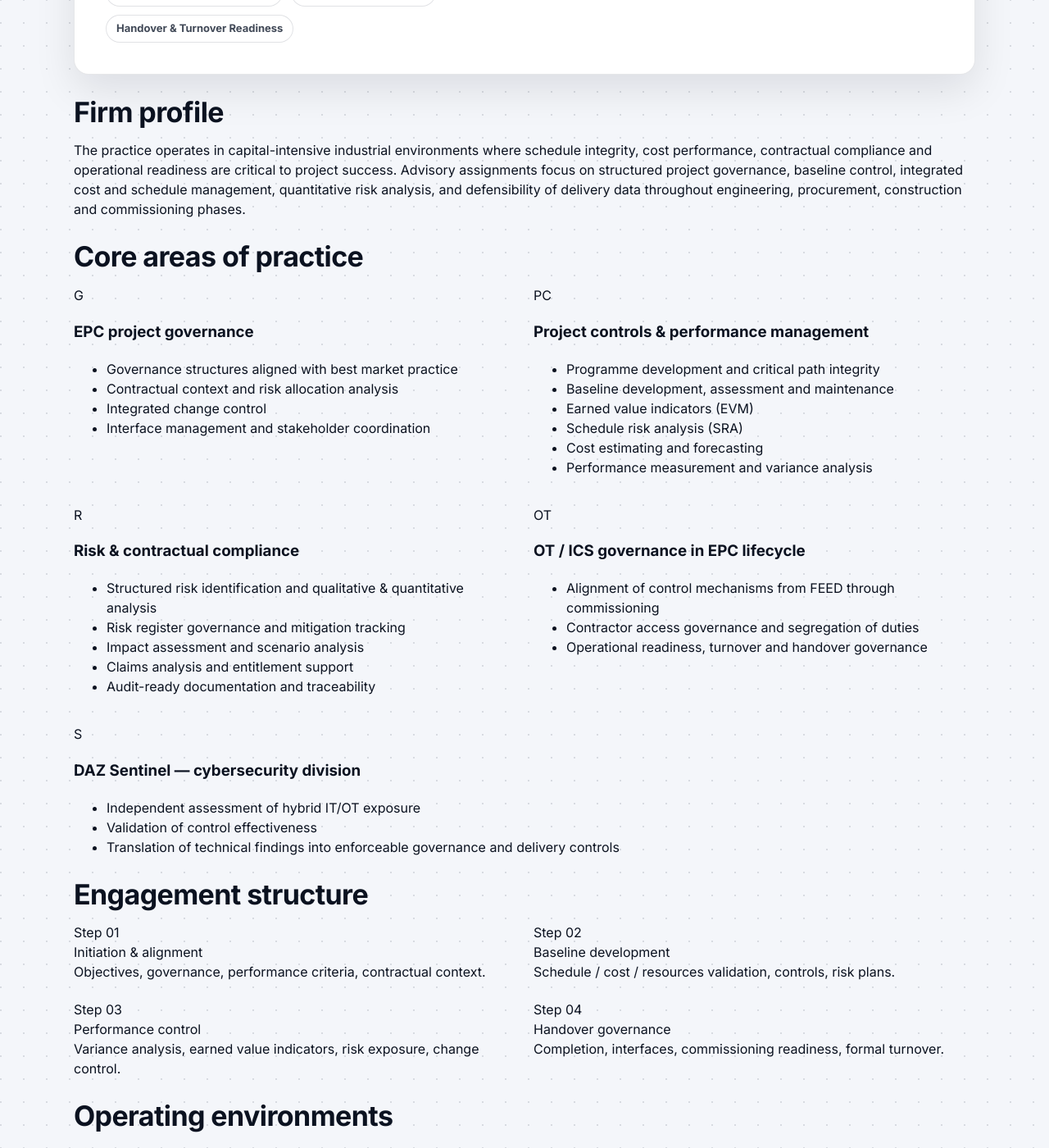
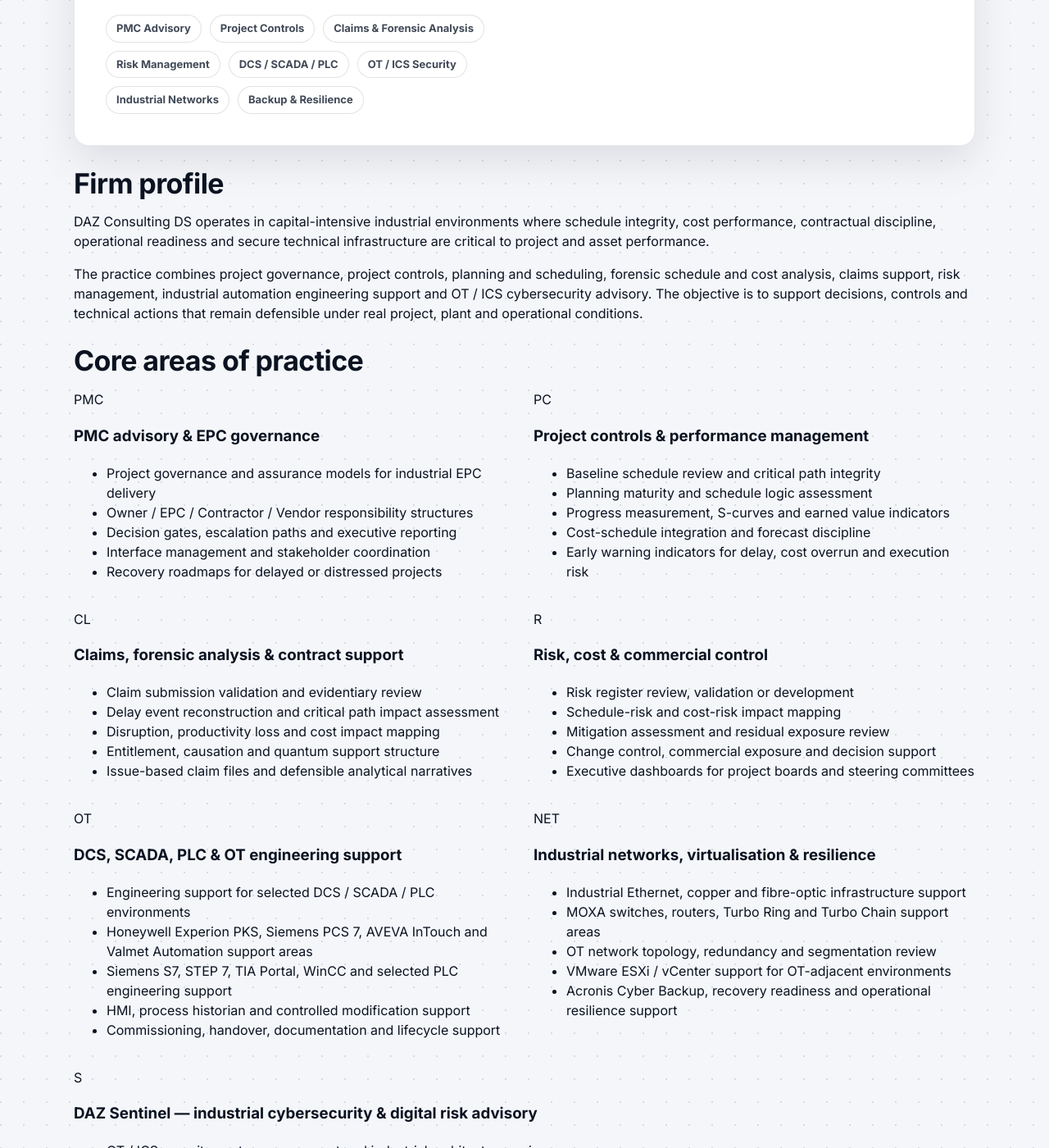
Before and after one commit to DAZDS/DAZDS.github.io, a Jekyll site: the page built from index.html, in a window 1280 px wide and 1400 px high, scrolled down 687 px. Shown: the whole window at 82% size. Built offline with Jekyll 4.4.1, drawn with Linux system fonts in a browser that asks for light colours; some of the changed text lies outside the part shown.

Commit message:
Revise content and headings in index.html
Updated the content in index.html to enhance clarity and detail regarding services offered, including project controls, engineering support, and cybersecurity advisory. Adjusted headings and descriptions for better alignment with current offerings.

```diff
--- a/index.html
+++ b/index.html
@@ -8,25 +8,29 @@ permalink: /
   <div class="hero__grid">
     <div>
       <div class="kicker">Who we are</div>
-      <h1>Industrial EPC Advisory &amp; Project Controls</h1>
+
+      <h1>Industrial EPC Advisory, Project Controls &amp; OT / ICS Engineering Support</h1>
 
       <p class="hero__lead">
-        DAZ Consulting DS provides independent advisory services across the lifecycle of industrial EPC delivery —
-        focused on baseline development and control, schedule integrity, cost performance, integrated change control,
-        and risk and claims discipline.
+        DAZ Consulting DS provides independent advisory and engineering support services across industrial EPC delivery,
+        project controls, claims, risk management, DCS / SCADA environments, PLC systems, OT infrastructure and
+        DAZ Sentinel cybersecurity advisory for hybrid IT / OT environments.
       </p>
 
       <div class="hero__actions">
-        <a class="btn btn--primary" href="/services/">View Services</a>
-        <a class="btn" href="/contact/">Contact</a>
+        <a class="btn btn--primary" href="{{ '/services/' | relative_url }}">View Services</a>
+        <a class="btn" href="{{ '/contact/' | relative_url }}">Contact</a>
       </div>
 
       <div class="pills" aria-label="Key focus areas">
-        <span class="pill">Baseline &amp; Change Control</span>
-        <span class="pill">Critical Path Integrity</span>
-        <span class="pill">Cost &amp; Schedule Performance</span>
-        <span class="pill">Risk &amp; Claims Discipline</span>
-        <span class="pill">Handover &amp; Turnover Readiness</span>
+        <span class="pill">PMC Advisory</span>
+        <span class="pill">Project Controls</span>
+        <span class="pill">Claims &amp; Forensic Analysis</span>
+        <span class="pill">Risk Management</span>
+        <span class="pill">DCS / SCADA / PLC</span>
+        <span class="pill">OT / ICS Security</span>
+        <span class="pill">Industrial Networks</span>
+        <span class="pill">Backup &amp; Resilience</span>
       </div>
     </div>
 
@@ -35,12 +39,12 @@ permalink: /
 
       <div class="qp__row">
         <div class="qp__k">Focus</div>
-        <div class="qp__v">PMC advisory, project controls, delivery governance</div>
+        <div class="qp__v">PMC advisory, project controls, OT / ICS and industrial automation support</div>
       </div>
 
       <div class="qp__row">
         <div class="qp__k">Division</div>
-        <div class="qp__v">DAZ Sentinel — cybersecurity for hybrid IT/OT</div>
+        <div class="qp__v">DAZ Sentinel — cybersecurity, digital risk and hybrid IT / OT advisory</div>
       </div>
 
       <div class="qp__row">
@@ -52,7 +56,9 @@ permalink: /
 
       <div class="qp__row">
         <div class="qp__k">Direct</div>
-        <div class="qp__v"><a href="tel:+48517776202">+48 517 776 202</a></div>
+        <div class="qp__v">
+          <a href="tel:+48517776202">+48 517 776 202</a>
+        </div>
       </div>
     </aside>
   </div>
@@ -60,12 +66,19 @@ permalink: /
 
 <section class="section">
   <h2>Firm profile</h2>
+
   <div class="leadbox">
     <p>
-      The practice operates in capital-intensive industrial environments where schedule integrity, cost performance,
-      contractual compliance and operational readiness are critical to project success. Advisory assignments focus on
-      structured project governance, baseline control, integrated cost and schedule management, quantitative risk analysis,
-      and defensibility of delivery data throughout engineering, procurement, construction and commissioning phases.
+      DAZ Consulting DS operates in capital-intensive industrial environments where schedule integrity, cost performance,
+      contractual discipline, operational readiness and secure technical infrastructure are critical to project and asset
+      performance.
+    </p>
+
+    <p>
+      The practice combines project governance, project controls, planning and scheduling, forensic schedule and cost
+      analysis, claims support, risk management, industrial automation engineering support and OT / ICS cybersecurity
+      advisory. The objective is to support decisions, controls and technical actions that remain defensible under real
+      project, plant and operational conditions.
     </p>
   </div>
 </section>
@@ -76,14 +89,15 @@ permalink: /
   <div class="cards-2">
     <div class="tile">
       <div class="tile__head">
-        <div class="ico">G</div>
-        <h3>EPC project governance</h3>
+        <div class="ico">PMC</div>
+        <h3>PMC advisory &amp; EPC governance</h3>
       </div>
       <ul>
-        <li>Governance structures aligned with best market practice</li>
-        <li>Contractual context and risk allocation analysis</li>
-        <li>Integrated change control</li>
+        <li>Project governance and assurance models for industrial EPC delivery</li>
+        <li>Owner / EPC / Contractor / Vendor responsibility structures</li>
+        <li>Decision gates, escalation paths and executive reporting</li>
         <li>Interface management and stakeholder coordination</li>
+        <li>Recovery roadmaps for delayed or distressed projects</li>
       </ul>
     </div>
 
@@ -93,12 +107,11 @@ permalink: /
         <h3>Project controls &amp; performance management</h3>
       </div>
       <ul>
-        <li>Programme development and critical path integrity</li>
-        <li>Baseline development, assessment and maintenance</li>
-        <li>Earned value indicators (EVM)</li>
-        <li>Schedule risk analysis (SRA)</li>
-        <li>Cost estimating and forecasting</li>
-        <li>Performance measurement and variance analysis</li>
+        <li>Baseline schedule review and critical path integrity</li>
+        <li>Planning maturity and schedule logic assessment</li>
+        <li>Progress measurement, S-curves and earned value indicators</li>
+        <li>Cost-schedule integration and forecast discipline</li>
+        <li>Early warning indicators for delay, cost overrun and execution risk</li>
       </ul>
     </div>
   </div>
@@ -106,27 +119,59 @@ permalink: /
   <div class="cards-2" style="margin-top:18px;">
     <div class="tile">
       <div class="tile__head">
-        <div class="ico">R</div>
-        <h3>Risk &amp; contractual compliance</h3>
+        <div class="ico">CL</div>
+        <h3>Claims, forensic analysis &amp; contract support</h3>
       </div>
       <ul>
-        <li>Structured risk identification and qualitative &amp; quantitative analysis</li>
-        <li>Risk register governance and mitigation tracking</li>
-        <li>Impact assessment and scenario analysis</li>
-        <li>Claims analysis and entitlement support</li>
-        <li>Audit-ready documentation and traceability</li>
+        <li>Claim submission validation and evidentiary review</li>
+        <li>Delay event reconstruction and critical path impact assessment</li>
+        <li>Disruption, productivity loss and cost impact mapping</li>
+        <li>Entitlement, causation and quantum support structure</li>
+        <li>Issue-based claim files and defensible analytical narratives</li>
       </ul>
     </div>
 
     <div class="tile">
       <div class="tile__head">
-        <div class="ico">OT</div>
-        <h3>OT / ICS governance in EPC lifecycle</h3>
+        <div class="ico">R</div>
+        <h3>Risk, cost &amp; commercial control</h3>
       </div>
       <ul>
-        <li>Alignment of control mechanisms from FEED through commissioning</li>
-        <li>Contractor access governance and segregation of duties</li>
-        <li>Operational readiness, turnover and handover governance</li>
+        <li>Risk register review, validation or development</li>
+        <li>Schedule-risk and cost-risk impact mapping</li>
+        <li>Mitigation assessment and residual exposure review</li>
+        <li>Change control, commercial exposure and decision support</li>
+        <li>Executive dashboards for project boards and steering committees</li>
+      </ul>
+    </div>
+  </div>
+
+  <div class="cards-2" style="margin-top:18px;">
+    <div class="tile">
+      <div class="tile__head">
+        <div class="ico">OT</div>
+        <h3>DCS, SCADA, PLC &amp; OT engineering support</h3>
+      </div>
+      <ul>
+        <li>Engineering support for selected DCS / SCADA / PLC environments</li>
+        <li>Honeywell Experion PKS, Siemens PCS 7, AVEVA InTouch and Valmet Automation support areas</li>
+        <li>Siemens S7, STEP 7, TIA Portal, WinCC and selected PLC engineering support</li>
+        <li>HMI, process historian and controlled modification support</li>
+        <li>Commissioning, handover, documentation and lifecycle support</li>
+      </ul>
+    </div>
+
+    <div class="tile">
+      <div class="tile__head">
+        <div class="ico">NET</div>
+        <h3>Industrial networks, virtualisation &amp; resilience</h3>
+      </div>
+      <ul>
+        <li>Industrial Ethernet, copper and fibre-optic infrastructure support</li>
+        <li>MOXA switches, routers, Turbo Ring and Turbo Chain support areas</li>
+        <li>OT network topology, redundancy and segmentation review</li>
+        <li>VMware ESXi / vCenter support for OT-adjacent environments</li>
+        <li>Acronis Cyber Backup, recovery readiness and operational resilience support</li>
       </ul>
     </div>
   </div>
@@ -134,12 +179,14 @@ permalink: /
   <div class="tile" style="margin-top:18px;">
     <div class="tile__head">
       <div class="ico">S</div>
-      <h3>DAZ Sentinel — cybersecurity division</h3>
+      <h3>DAZ Sentinel — industrial cybersecurity &amp; digital risk advisory</h3>
     </div>
     <ul>
-      <li>Independent assessment of hybrid IT/OT exposure</li>
-      <li>Validation of control effectiveness</li>
-      <li>Translation of technical findings into enforceable governance and delivery controls</li>
+      <li>OT / ICS security posture assessment and industrial architecture review</li>
+      <li>Security standards implementation, compliance readiness and assurance support</li>
+      <li>IEC 62443, ISO / IEC 27001, NIST CSF and NIS2 readiness support areas</li>
+      <li>Hybrid IT / OT exposure validation under approved Rules of Engagement</li>
+      <li>Secure remote access, contractor access governance and executive cyber risk reporting</li>
     </ul>
   </div>
 </section>
@@ -151,26 +198,34 @@ permalink: /
     <div class="flow__grid">
       <div class="step">
         <div class="step__n">Step 01</div>
-        <div class="step__t">Initiation &amp; alignment</div>
-        <div class="step__d">Objectives, governance, performance criteria, contractual context.</div>
+        <div class="step__t">Discovery &amp; alignment</div>
+        <div class="step__d">
+          Scope, objectives, governance context, technical boundaries, contractual position and decision requirements.
+        </div>
       </div>
 
       <div class="step">
         <div class="step__n">Step 02</div>
-        <div class="step__t">Baseline development</div>
-        <div class="step__d">Schedule / cost / resources validation, controls, risk plans.</div>
+        <div class="step__t">Assessment &amp; verification</div>
+        <div class="step__d">
+          Review of schedules, cost data, risks, claims, configurations, infrastructure, documents and operating conditions.
+        </div>
       </div>
 
       <div class="step">
         <div class="step__n">Step 03</div>
-        <div class="step__t">Performance control</div>
-        <div class="step__d">Variance analysis, earned value indicators, risk exposure, change control.</div>
+        <div class="step__t">Analysis &amp; recommendations</div>
+        <div class="step__d">
+          Evidence-based findings, causation logic, risk exposure, technical recommendations and management implications.
+        </div>
       </div>
 
       <div class="step">
         <div class="step__n">Step 04</div>
-        <div class="step__t">Handover governance</div>
-        <div class="step__d">Completion, interfaces, commissioning readiness, formal turnover.</div>
+        <div class="step__t">Embedding &amp; executive output</div>
+        <div class="step__d">
+          Governance structures, control recommendations, reporting outputs, claim-support logic and handover-ready conclusions.
+        </div>
       </div>
     </div>
   </div>
@@ -186,7 +241,7 @@ permalink: /
           <div class="envcard__icon">⚡</div>
           <div class="envcard__title">Energy &amp; power</div>
         </div>
-        <div class="envcard__desc">Generation, networks, critical utilities.</div>
+        <div class="envcard__desc">Generation, utilities, critical infrastructure and grid-related environments.</div>
       </div>
 
       <div class="envcard">
@@ -194,31 +249,39 @@ permalink: /
           <div class="envcard__icon">🧪</div>
           <div class="envcard__title">Petrochemical &amp; refining</div>
         </div>
-        <div class="envcard__desc">Complex EPC delivery and turnaround governance.</div>
+        <div class="envcard__desc">Complex EPC delivery, process units, commissioning and turnaround governance.</div>
+      </div>
+
+      <div class="envcard">
+        <div class="envcard__top">
+          <div class="envcard__icon">🏭</div>
+          <div class="envcard__title">Industrial production assets</div>
+        </div>
+        <div class="envcard__desc">DCS, SCADA, PLC, process historians, OT infrastructure and production continuity.</div>
+      </div>
+
+      <div class="envcard">
+        <div class="envcard__top">
+          <div class="envcard__icon">🧠</div>
+          <div class="envcard__title">Hybrid IT / OT environments</div>
+        </div>
+        <div class="envcard__desc">Industrial cybersecurity, digital risk, remote access and secure operational infrastructure.</div>
       </div>
 
       <div class="envcard">
         <div class="envcard__top">
           <div class="envcard__icon">⛏️</div>
-          <div class="envcard__title">Mining</div>
+          <div class="envcard__title">Mining &amp; heavy industry</div>
         </div>
-        <div class="envcard__desc">Industrial expansions, logistics, heavy infrastructure.</div>
+        <div class="envcard__desc">Industrial expansions, logistics, automation support and heavy infrastructure projects.</div>
       </div>
 
       <div class="envcard">
         <div class="envcard__top">
           <div class="envcard__icon">💊</div>
-          <div class="envcard__title">Pharmaceutical</div>
+          <div class="envcard__title">Pharmaceutical &amp; quality-driven assets</div>
         </div>
-        <div class="envcard__desc">Quality-driven delivery, validation interface control.</div>
-      </div>
-
-      <div class="envcard">
-        <div class="envcard__top">
-          <div class="envcard__icon">🏭</div>
-          <div class="envcard__title">Industrial manufacturing</div>
-        </div>
-        <div class="envcard__desc">Brownfield/greenfield upgrades and execution control.</div>
+        <div class="envcard__desc">Validation interfaces, documentation discipline, control systems and operational readiness.</div>
       </div>
 
       <div class="envcard">
@@ -226,32 +289,51 @@ permalink: /
           <div class="envcard__icon">🛣️</div>
           <div class="envcard__title">Infrastructure modernisation</div>
         </div>
-        <div class="envcard__desc">Critical assets, phased commissioning, constraints.</div>
+        <div class="envcard__desc">Critical assets, phased commissioning, constraints and handover governance.</div>
       </div>
 
       <div class="envcard">
         <div class="envcard__top">
           <div class="envcard__icon">🏗️</div>
-          <div class="envcard__title">Civil construction</div>
+          <div class="envcard__title">Civil &amp; commercial construction</div>
         </div>
-        <div class="envcard__desc">Residential, public-use facilities, utilities and sites.</div>
-      </div>
-
-      <div class="envcard">
-        <div class="envcard__top">
-          <div class="envcard__icon">🏬</div>
-          <div class="envcard__title">Commercial buildings</div>
-        </div>
-        <div class="envcard__desc">Shopping centres and complex multi-trade delivery.</div>
+        <div class="envcard__desc">Complex multi-trade delivery, cost control, schedule governance and claims discipline.</div>
       </div>
     </div>
   </div>
 </section>
 
 <section class="section">
+  <h2>Proven by practice</h2>
+
+  <div class="leadbox">
+    <p>
+      DAZ Consulting DS / DAZ Sentinel is grounded in a proven record of practical experience across EPC delivery,
+      project controls, claims support, industrial automation, OT / ICS infrastructure, cybersecurity governance and
+      operational environments.
+    </p>
+
+    <p>
+      Credibility is not based on certificates alone. It is demonstrated through real work performed in real industrial
+      conditions: implemented configurations, maintained systems, supported commissioning and handover activities,
+      reviewed schedules, analysed claims, managed risks, diagnosed technical issues and contributed to operational
+      continuity.
+    </p>
+
+    <p>
+      This practice-based background allows us to translate standards, methodologies and technical requirements into
+      solutions that remain usable under real project pressure, operational constraints and evidence-based decision-making
+      requirements.
+    </p>
+  </div>
+</section>
+
+<section class="section">
   <h2>Contact</h2>
+
   <div class="leadbox">
-    <p><strong>DAZ Consulting DS</strong><br/>
+    <p>
+      <strong>DAZ Consulting DS</strong><br/>
       Damian Stępień<br/>
       NIP: 7491919844 · REGON: 242890153<br/>
       Direct: <a href="tel:+48517776202">+48 517 776 202</a><br/>
```
